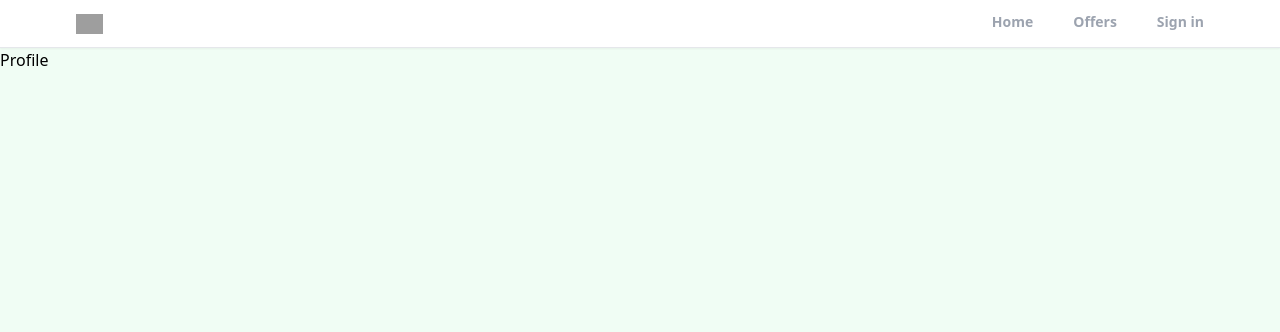
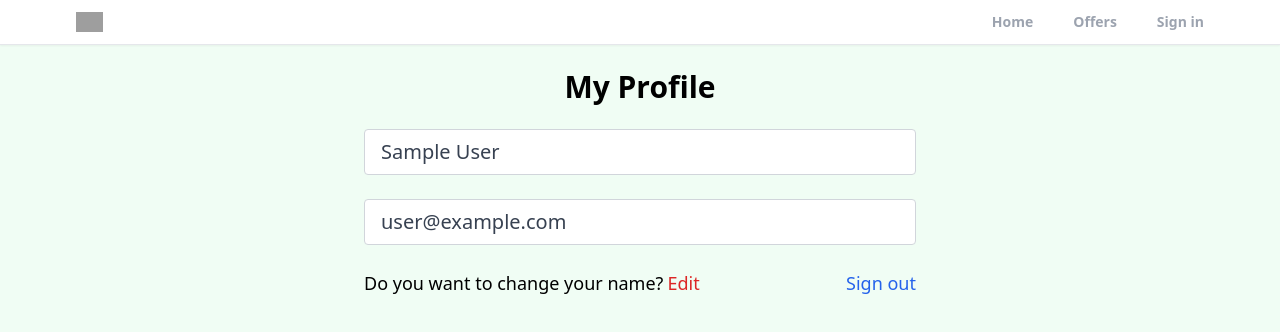
Before and after one commit to ermiyasalemu/realtor-clone-react, a React (Create React App) app: page /profile in a window 1280 px wide. Shown: the top 332 px of the page. Built offline with nearby package versions, Linux system fonts and the light colour scheme; no server answers; sample sign-in values are in the browser's storage; grey boxes are pictures that could not be loaded.

Commit message:
create private route and custom hook for protection the profile page and add the logout functionality

```diff
--- a/src/App.js
+++ b/src/App.js
@@ -3,7 +3,8 @@
 import Home from "./pages/Home"
 import Profile from "./pages/Profile"
 import SignIn from "./pages/SignIn";
-import Signup from "./pages/SignUp"
+import Signup from "./pages/SignUp";
+import PrivateRoute from "./components/PrivateRoute.";
 import ForgotPassword from "./pages/ForgotPassword"
 import Offers from "./pages/Offers"
 import Header from "./components/Header";
@@ -17,7 +18,10 @@
     <Header />
     <Routes>
       <Route path="/" element={<Home/>}/>
-      <Route path="/profile" element={<Profile/>}/>
+        <Route path="/profile" element={<PrivateRoute />}>
+          <Route path="/profile" element={<Profile />}/>
+        </Route>
+      <Route path="/profile" element={<Profile/>} />
       <Route path="/sign-in" element={<SignIn/>}/>
       <Route path="/sign-up" element={<Signup/>}/>
       <Route path="/forgot-password" element={<ForgotPassword/>}/>
--- a/src/components/Header.jsx
+++ b/src/components/Header.jsx
@@ -7,8 +7,12 @@
   function pathMatchRoute(route) {
     if (route === location.pathname) {
       return true;
+    } else {
+      return false;
     }
   }
+
+
   return (
     <div className="bg-white border-b shadow-sm sticky top-0 z-50">
       <header className="flex justify-between items-center px-3 max-w-6xl mx-auto">
@@ -22,28 +26,31 @@
         <div>
           <ul className="flex space-x-10">
             <li
-              className={`cursor-pointer py-3 text-sm font-semibold text-gray-400 border-b-[3px]
-            border-b-transparent ${
-              pathMatchRoute("/") && "text-black border-b-red-400"
-            }`}
+              className={`cursor-pointer py-3 text-sm font-semibold ${
+                pathMatchRoute("/")
+                  ? "text-black border-b-4 border-b-red-400"
+                  : "text-gray-400 border-b-3 border-b-transparent"
+              }`}
               onClick={() => navigate("/")}
             >
               Home
             </li>
             <li
-              className={`cursor-pointer py-3 text-sm font-semibold text-gray-400 border-b-[3px]
-            border-b-transparent ${
-              pathMatchRoute("/offers") && "text-black border-b-red-400"
-            }`}
+              className={`cursor-pointer py-3 text-sm font-semibold ${
+                pathMatchRoute("/offers")
+                  ? "text-black border-b-4 border-b-red-400"
+                  : "text-gray-400 border-b-3 border-b-transparent"
+              }`}
               onClick={() => navigate("/offers")}
             >
               Offers
             </li>
             <li
-              className={`cursor-pointer py-3 text-sm font-semibold text-gray-400 border-b-[3px]
-            border-b-transparent ${
-              pathMatchRoute("/sign-in") && "text-black border-b-red-400"
-            }`}
+              className={`cursor-pointer py-3 text-sm font-semibold ${
+                pathMatchRoute("/sign-in")
+                  ? "text-black border-b-4 border-b-red-400"
+                  : "text-gray-400 border-b-3 border-b-transparent"
+              }`}
               onClick={() => navigate("/sign-in")}
             >
               Sign in
--- /dev/null
+++ b/src/components/PrivateRoute..jsx
@@ -0,0 +1,13 @@
+import React from 'react'
+import { Navigate, Outlet } from 'react-router';
+import {useAuthStatus} from '../hooks/useAuthStatus';
+export default function PrivateRoute() {
+  const {loggedIn, checkingStatus} = useAuthStatus();
+
+  if(checkingStatus){
+    return <h3>Loading...</h3>
+  }
+
+    return loggedIn ? <Outlet /> : <Navigate to="/sign-in" />
+
+}
--- /dev/null
+++ b/src/hooks/useAuthStatus.jsx
@@ -0,0 +1,20 @@
+import { getAuth, onAuthStateChanged } from "firebase/auth";
+import { useEffect, useState } from "react"
+
+export  function useAuthStatus() {
+    const [loggedIn, setLoggedIn] = useState(false);
+    const [checkingStatus, setCheckingStatus] = useState(true);
+  useEffect(() => {
+    const auth = getAuth();
+    onAuthStateChanged(auth, (user=>{
+        if(user){
+            setLoggedIn(true);
+        }
+        setCheckingStatus(false)
+    }))
+  }, [])
+
+
+
+    return {loggedIn, checkingStatus};
+}
--- a/src/pages/Profile.jsx
+++ b/src/pages/Profile.jsx
@@ -1,6 +1,66 @@
+import { getAuth } from "firebase/auth";
+import React from "react";
+import { useState } from "react";
+import { useNavigate } from "react-router-dom";
+
+
 export default function Profile() {
+    const auth = getAuth()
+    const navigate = useNavigate();
 
-    return (
-        <div> Profile </div>
-    )
+  const [formData, setFormData] = useState({
+    name: auth.currentUser.displayName,
+    email: auth.currentUser.email,
+  });
+  const { name, email } = formData;
+
+  function onLogout(){
+    auth.signOut()
+    navigate("/")
+  }
+  return (
+    <>
+      <section className="flex justify-center items-center flex-col max-w-6xl mx-auto">
+        <h1 className="text-3xl text-center mt-6 font-bold"> My Profile</h1>
+        <div className="w-full md:w-[50%] mt-6 px-3 ">
+          <form>
+            {/* */}
+
+            <input
+              type="text"
+              id="name"
+              value={name}
+              disabled
+              className="w-full px-4 py-2 text-xl text-gray-700 bg-white border
+               border-gray-300 rounded transition ease-in-out mb-6"
+            />
+
+            {/* Email Input  */}
+
+            <input
+              type="email"
+              id="email"
+              value={email}
+              disabled
+              className="w-full px-4 py-2 text-xl text-gray-700 bg-white border
+               border-gray-300 rounded transition ease-in-out mb-6"
+            />
+            <div className="flex justify-between whitespace-nowrap text-sm sm:text-lg mb-6">
+              <p className="flex items-center mb-6 ">
+                {" "}
+                Do you want to change your name?{" "}
+                <span className="text-red-600 hover:text-red-700 transition ease-in-out duration-200 ml-1 cursor-pointer">
+                  Edit
+                </span>
+              </p>
+
+              <p onClick={onLogout} className="text-blue-600 hover:text-blue-800 transition ease-in-out duration-200 cursor-pointer">
+                Sign out
+              </p>
+            </div>
+          </form>
+        </div>
+      </section>
+    </>
+  );
 }
```
